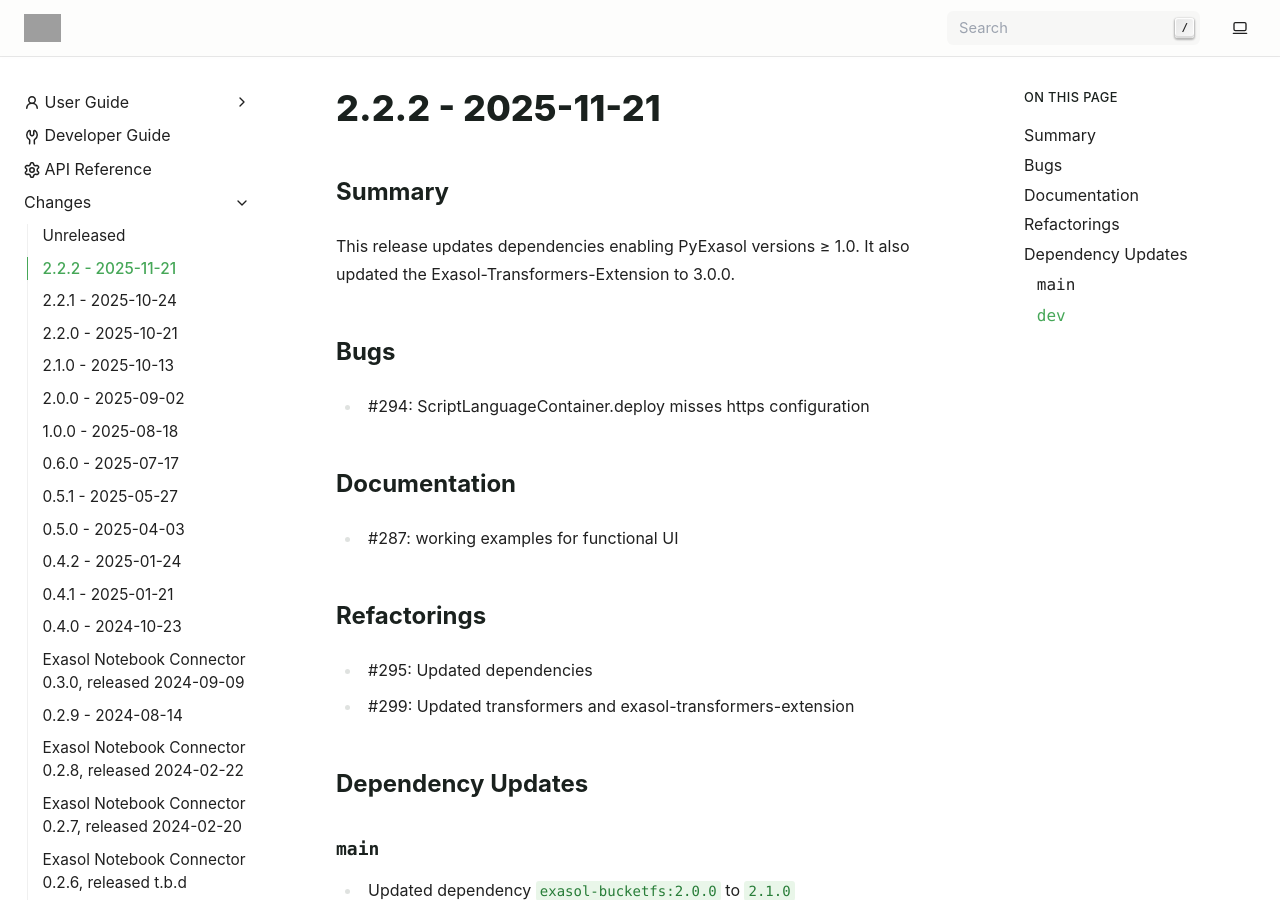
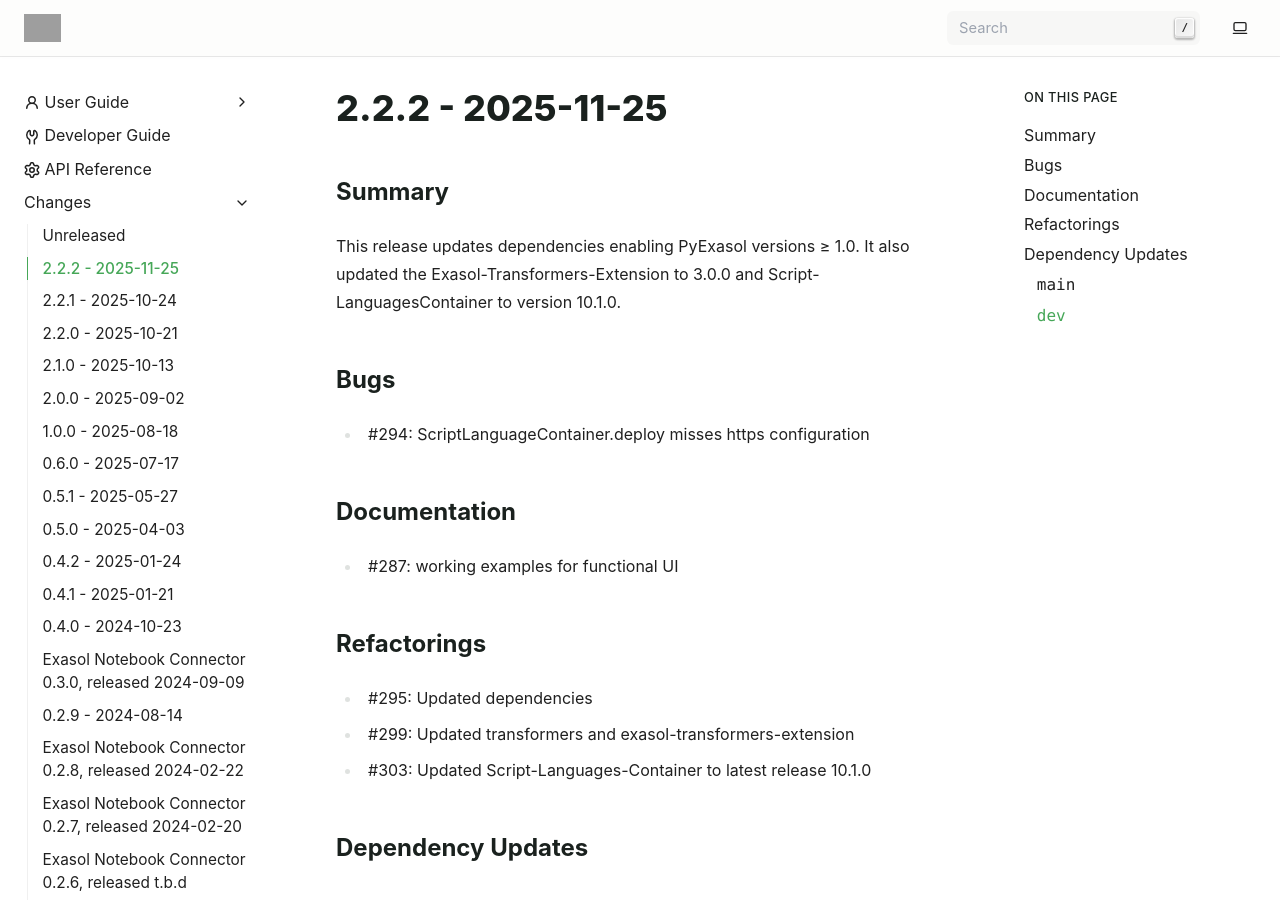
Before and after one commit to exasol/notebook-connector, a Sphinx documentation site: the page built from doc/changes/changes_2.2.2.md, in a window 1280 px wide and 900 px high. Built offline with Sphinx 7.4.7, drawn with Linux system fonts in a browser that asks for light colours; grey boxes are pictures that could not be loaded.

Commit message:
Updated release date and updated SLC release

```diff
--- a/doc/changes/changes_2.2.2.md
+++ b/doc/changes/changes_2.2.2.md
@@ -1,7 +1,7 @@
-# 2.2.2 - 2025-11-21
+# 2.2.2 - 2025-11-25
 ## Summary
 
-This release updates dependencies enabling PyExasol versions ≥ 1.0. It also updated the Exasol-Transformers-Extension to 3.0.0.
+This release updates dependencies enabling PyExasol versions ≥ 1.0. It also updated the Exasol-Transformers-Extension to 3.0.0 and Script-LanguagesContainer to version 10.1.0.
 
 ## Bugs
 
@@ -15,6 +15,7 @@
 
 * #295: Updated dependencies
 * #299: Updated transformers and exasol-transformers-extension
+* #303: Updated Script-Languages-Container to latest release 10.1.0
 
 ## Dependency Updates
 
```
Also changed, not shown: 1 other file.
